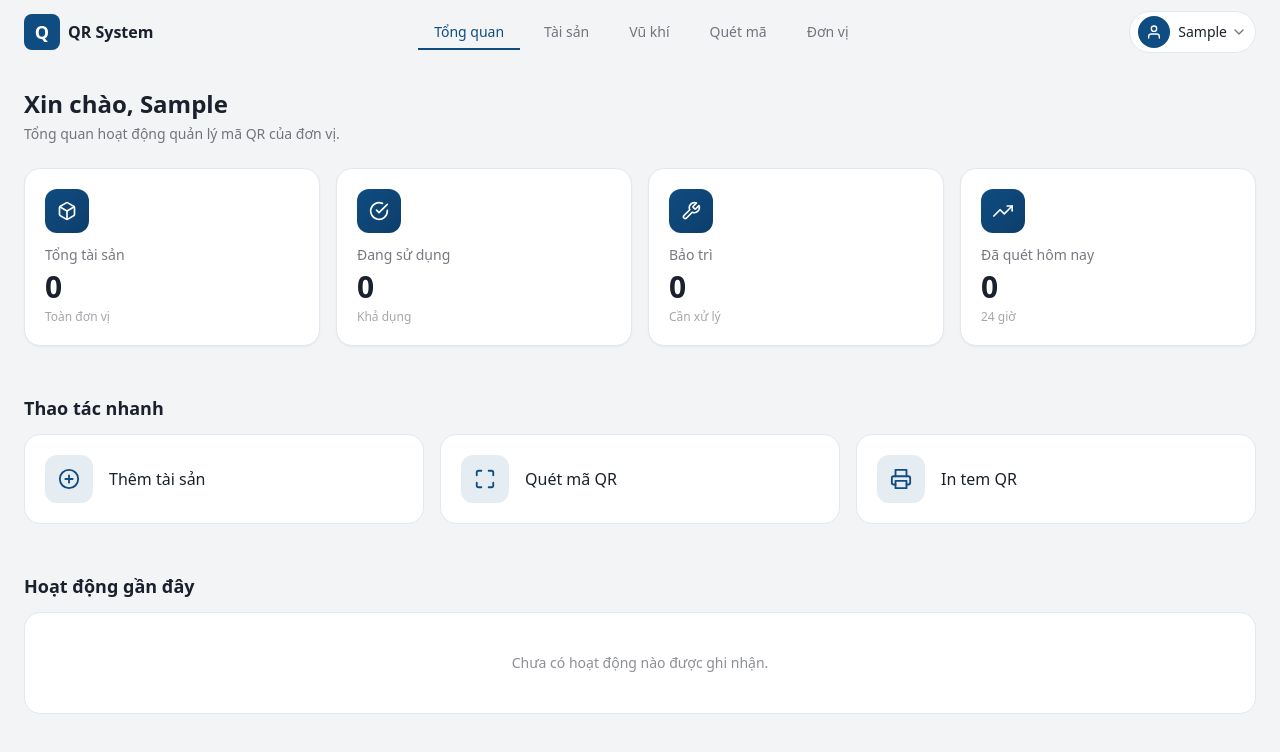
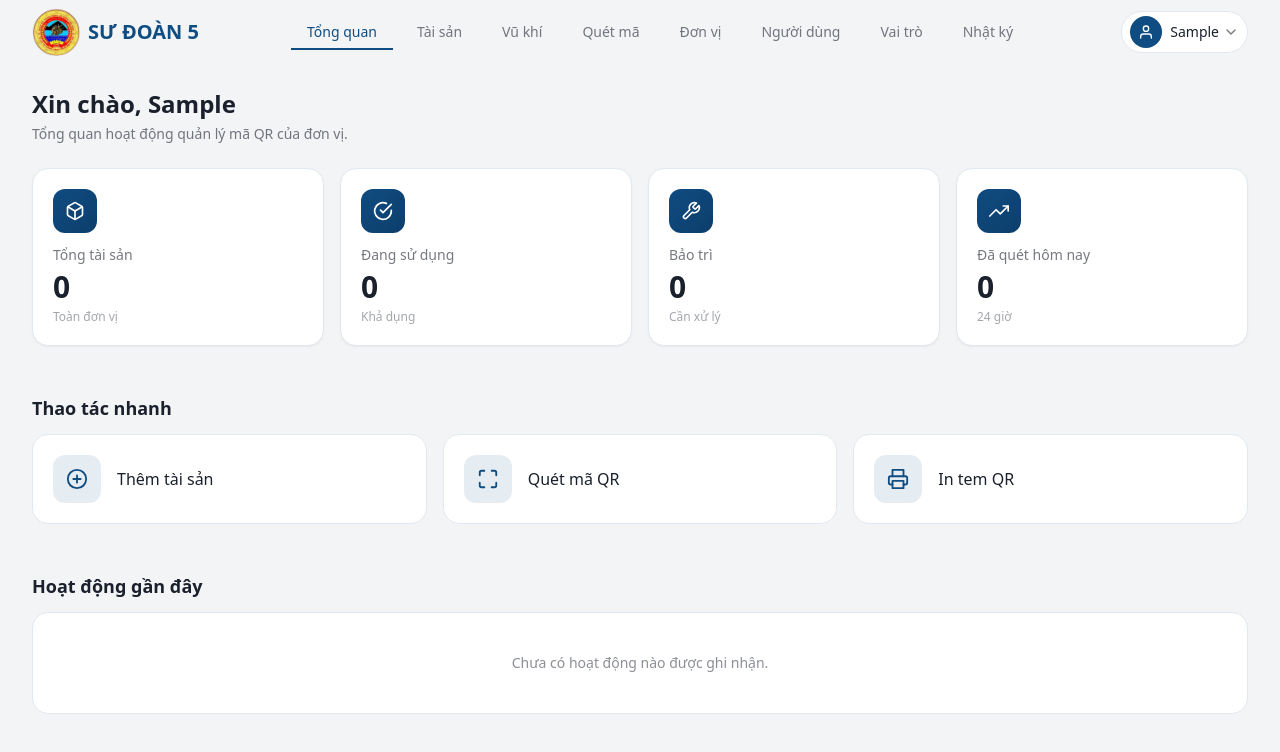
Before and after one commit to helloworld2346/qrcode-management-system, a React (Vite) app: page /login in a window 1280 px wide. Both pictures are taken after typing "Sample", "Sample123" into the empty fields and a click on the button "Đăng nhập". Shown: the top 752 px of the page. Built offline with nearby package versions, Linux system fonts and the light colour scheme.

Commit message:
feat: enhance dashboard with user and role management pages, add audit log functionality, and update Topbar layout

```diff
--- a/src/components/layout/Topbar.tsx
+++ b/src/components/layout/Topbar.tsx
@@ -1,5 +1,6 @@
 import { NavLink } from "react-router-dom";
 
+import logo from "@/assets/images/logo.png";
 import { useAuthStore } from "@/store/auth.store";
 
 import { UserMenu } from "./UserMenu";
@@ -17,6 +18,9 @@ const navItems: NavItemDef[] = [
   { to: "/dashboard/weapons", label: "Vũ khí" },
   { to: "/dashboard/scanner", label: "Quét mã" },
   { to: "/dashboard/units", label: "Đơn vị", adminOnly: true },
+  { to: "/dashboard/users", label: "Người dùng", adminOnly: true },
+  { to: "/dashboard/roles", label: "Vai trò", adminOnly: true },
+  { to: "/dashboard/audit-log", label: "Nhật ký", adminOnly: true },
 ];
 
 export function Topbar() {
@@ -32,12 +36,14 @@ export function Topbar() {
 
   return (
     <header className="sticky top-0 z-20 bg-bg no-print">
-      <div className="mx-auto flex h-16 w-full max-w-7xl items-center justify-between px-6">
+      <div className="flex h-16 w-full items-center justify-between px-8">
         <div className="flex items-center">
-          <span className="mr-2 flex h-9 w-9 items-center justify-center rounded-lg bg-primary text-lg font-bold text-white">
-            Q
-          </span>
-          <span className="text-base font-bold text-text">QR System</span>
+          <img
+            src={logo}
+            alt="SƯ ĐOÀN 5"
+            className="mr-2 h-12 w-12 rounded-lg object-cover"
+          />
+          <span className="text-xl font-bold text-primary">SƯ ĐOÀN 5</span>
         </div>
 
         <nav className="hidden flex-1 items-center justify-center md:flex">
--- /dev/null
+++ b/src/features/audit-log/pages/AuditLogPage.tsx
@@ -0,0 +1,10 @@
+export function AuditLogPage() {
+  return (
+    <div>
+      <h1 className="text-2xl font-bold text-text">Nhật ký</h1>
+      <p className="mt-2 text-sm text-text text-opacity-60">
+        Trang nhật ký hệ thống đang được phát triển.
+      </p>
+    </div>
+  );
+}
--- /dev/null
+++ b/src/features/roles/pages/RolesPage.tsx
@@ -0,0 +1,10 @@
+export function RolesPage() {
+  return (
+    <div>
+      <h1 className="text-2xl font-bold text-text">Vai trò</h1>
+      <p className="mt-2 text-sm text-text text-opacity-60">
+        Trang quản lý vai trò đang được phát triển.
+      </p>
+    </div>
+  );
+}
--- /dev/null
+++ b/src/features/users/pages/UsersPage.tsx
@@ -0,0 +1,10 @@
+export function UsersPage() {
+  return (
+    <div>
+      <h1 className="text-2xl font-bold text-text">Người dùng</h1>
+      <p className="mt-2 text-sm text-text text-opacity-60">
+        Trang quản lý người dùng đang được phát triển.
+      </p>
+    </div>
+  );
+}
--- a/src/layouts/DashboardLayout.tsx
+++ b/src/layouts/DashboardLayout.tsx
@@ -6,7 +6,7 @@ export function DashboardLayout() {
   return (
     <div className="min-h-screen bg-bg text-text">
       <Topbar />
-      <main className="mx-auto w-full max-w-7xl p-6 print-area">
+      <main className="w-full px-8 py-6 print-area">
         <Outlet />
       </main>
     </div>
--- a/src/routes/index.tsx
+++ b/src/routes/index.tsx
@@ -1,10 +1,13 @@
 import { createBrowserRouter, Navigate } from "react-router-dom";
 
 import { AssetsPage } from "@/features/assets/pages/AssetsPage";
+import { AuditLogPage } from "@/features/audit-log/pages/AuditLogPage";
 import { LoginPage } from "@/features/auth/pages/LoginPage";
 import { DashboardPage } from "@/features/dashboard/pages/DashboardPage";
+import { RolesPage } from "@/features/roles/pages/RolesPage";
 import { ScannerPage } from "@/features/scanner/pages/ScannerPage";
 import { UnitsPage } from "@/features/units/pages/UnitsPage";
+import { UsersPage } from "@/features/users/pages/UsersPage";
 import { WeaponsPage } from "@/features/weapons/pages/WeaponsPage";
 import { AuthLayout } from "@/layouts/AuthLayout";
 import { DashboardLayout } from "@/layouts/DashboardLayout";
@@ -39,6 +42,30 @@ export const router = createBrowserRouter([
           </ProtectedRoute>
         ),
       },
+      {
+        path: "users",
+        element: (
+          <ProtectedRoute allow="admin">
+            <UsersPage />
+          </ProtectedRoute>
+        ),
+      },
+      {
+        path: "roles",
+        element: (
+          <ProtectedRoute allow="admin">
+            <RolesPage />
+          </ProtectedRoute>
+        ),
+      },
+      {
+        path: "audit-log",
+        element: (
+          <ProtectedRoute allow="admin">
+            <AuditLogPage />
+          </ProtectedRoute>
+        ),
+      },
     ],
   },
   { path: "*", element: <Navigate to="/dashboard" replace /> },
```
